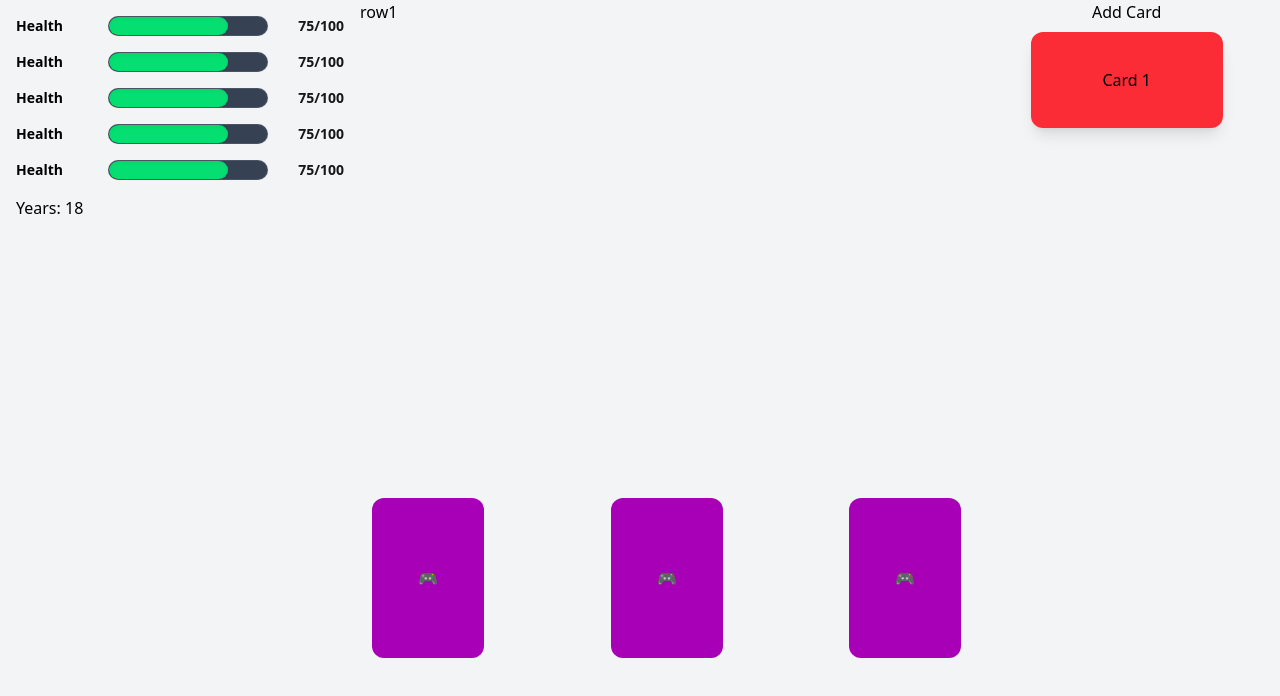
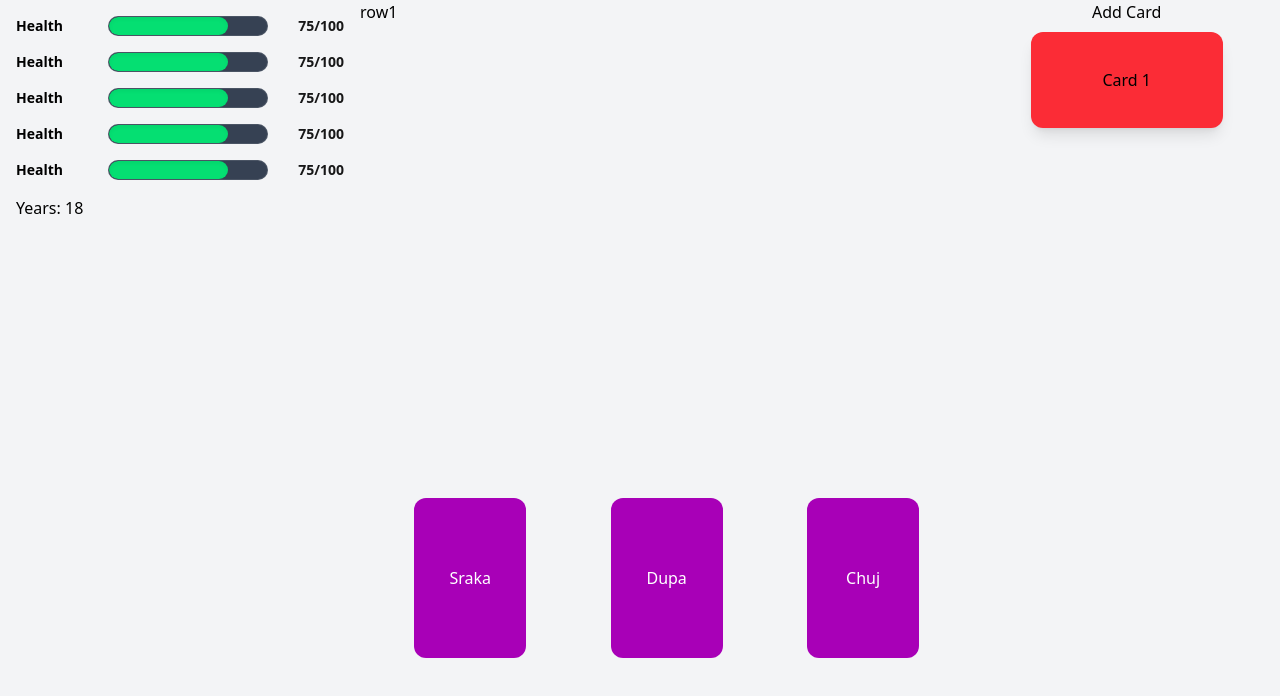
Before and after one commit to kn-kraken/kraken-game, a React (Vite) app: page / in a window 1280 px wide. Both pictures are taken after a click on the button "Male". Shown: the top 696 px of the page. Built offline with nearby package versions, Linux system fonts and the light colour scheme.

Commit message:
Fix card animations

```diff
--- a/src/components/DecisionCard.tsx
+++ b/src/components/DecisionCard.tsx
@@ -1,17 +1,18 @@
 import * as motion from "motion/react-client";
-import React, { useRef } from "react";
+import { useRef } from "react";
 
 type CardProps = {
-	constraintsRef: React.RefObject<HTMLDivElement | null>;
+	handleDragEnd: (event: any) => void;
 	frontContent?: string;
 	backContent?: string;
 };
 
 export default function DecisionCard({
+	handleDragEnd,
 	frontContent = "🎮",
 	backContent = "⭐",
 }: CardProps) {
-	const ref = useRef(null);
+	const ref = useRef<HTMLDivElement | null>(null);
 	const cardVariants = {
 		initial: {
 			rotateY: 180,
@@ -23,11 +24,13 @@ export default function DecisionCard({
 
 	return (
 		<motion.div
+			className="h-40 w-28 relative cursor-pointer transform-3d"
 			drag
-			dragConstraints={ref}
+			dragConstraints={{ top: 0, bottom: 0, left: 0, right: 0 }}
+			dragMomentum={false}
+			dragElastic={1}
 			ref={ref}
-			dragElastic={1}
-			className="h-40 w-28 relative cursor-pointer transform-3d"
+			onDragEnd={() => handleDragEnd(ref)}
 			whileHover={{ scale: 1.05 }}
 			whileTap={{ scale: 1.3 }}
 			whileDrag={{ scale: 1.3 }}
--- a/src/components/DecisionCardContainer.tsx
+++ b/src/components/DecisionCardContainer.tsx
@@ -1,6 +1,7 @@
 import * as motion from "motion/react-client";
-import { useRef } from "react";
+import { useRef, useState } from "react";
 import DecisionCard from "./DecisionCard";
+import { AnimatePresence } from "motion/react";
 
 export type CardInfo = { description: string };
 
@@ -11,7 +12,8 @@ type DragConstraintsProps = {
 export default function DecisionCardContainer({
 	cardsInfo,
 }: DragConstraintsProps) {
-	const constraintsRef = useRef<HTMLDivElement>(null);
+	const [cards, setCards] = useState(cardsInfo || []);
+	const ref = useRef<HTMLDivElement | null>(null);
 	const containerVariants = {
 		animate: {
 			transition: {
@@ -20,21 +22,50 @@ export default function DecisionCardContainer({
 		},
 	};
 
+	const handleDragEnd = (childRef, index) => {
+		const containerRect = ref.current?.getBoundingClientRect();
+		const dragRect = childRef.current?.getBoundingClientRect();
+		const containerHeight = containerRect?.height || 0;
+
+		if (!dragRect || !containerRect) return;
+		console.log({ dupa: dragRect.top, container: containerRect.top });
+		const isOutside = dragRect?.top < containerRect?.top - containerHeight;
+
+		if (isOutside) {
+			setCards((prev) => prev.filter((_, i) => i !== index));
+			console.log("Dragged outside constraint!");
+		} else {
+			console.log("Within constraint");
+		}
+	};
+
 	return (
 		<motion.div
-			className="flex rounded-xl p-3 perspective-distant h-40 justify-between"
-			ref={constraintsRef}
+			className="flex rounded-xl p-3 perspective-distant h-40 justify-around"
 			variants={containerVariants}
+			ref={ref}
 			animate="animate"
 			initial="initial"
 		>
-			{cardsInfo?.map((card, index) => (
-				<DecisionCard
-					key={index}
-					constraintsRef={constraintsRef}
-					description={card.description}
-				/>
-			))}
+			<AnimatePresence mode="popLayout">
+				{cards?.map((card, index) => (
+					<motion.div
+						key={card.description}
+						layout
+						initial={{ scale: 0 }}
+						animate={{ scale: 1 }}
+						exit={{ scale: 0 }}
+					>
+						<DecisionCard
+							containerRef={ref}
+							handleDragEnd={(childRef) =>
+								handleDragEnd(childRef, index)
+							}
+							frontContent={card.description}
+						/>
+					</motion.div>
+				))}
+			</AnimatePresence>
 		</motion.div>
 	);
 }
```
